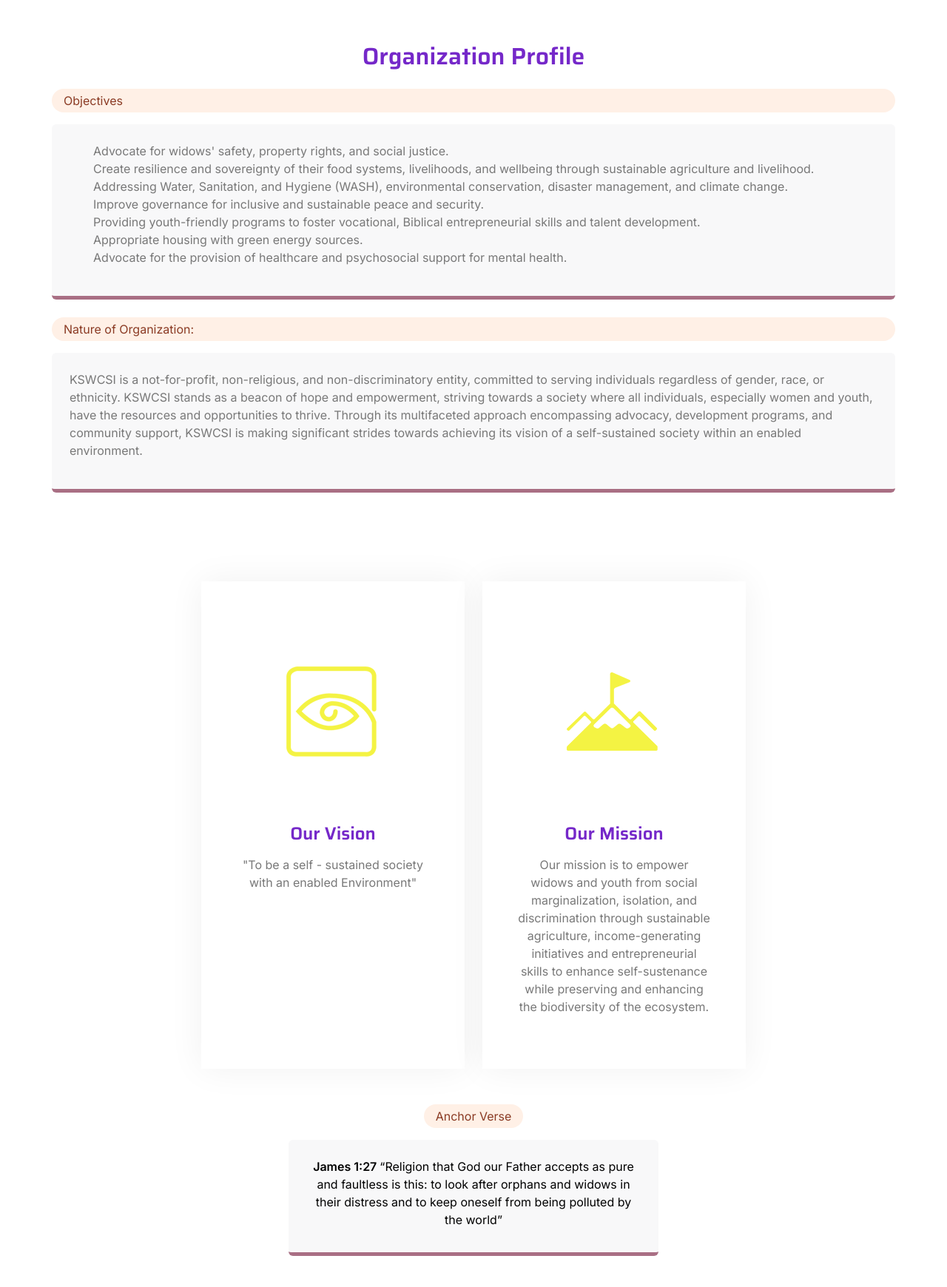
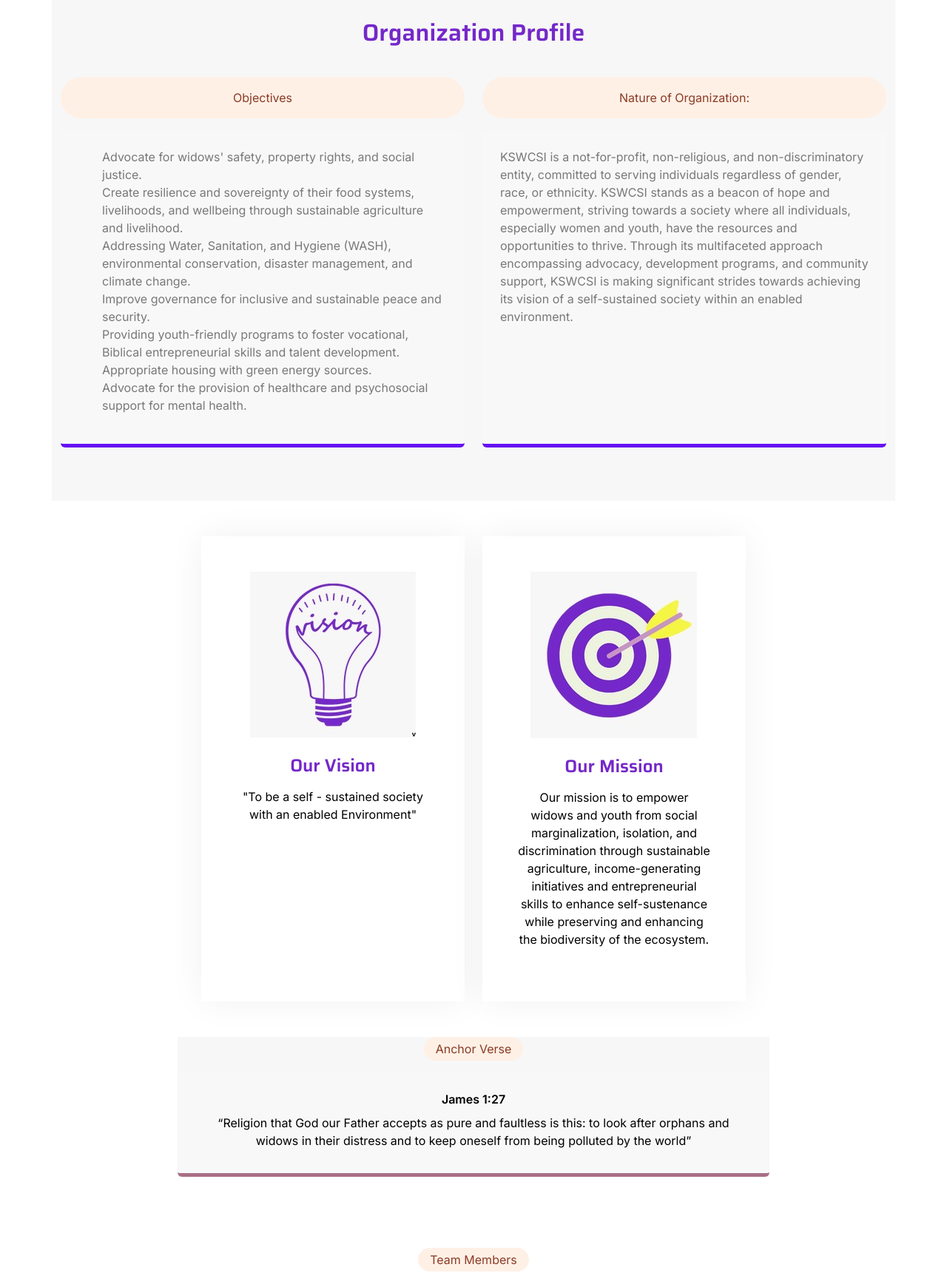
Before and after one commit to Ramjius/kamser, a plain HTML site: page about.html in a window 1280 px wide. Shown: the part 1060-2800 px from the top of the page at 74% size. Drawn offline with nearby package versions, Linux system fonts and the light colour scheme.

Commit message:
About Us, Org Profile  Updated Again

```diff
--- a/about.html
+++ b/about.html
@@ -107,20 +107,20 @@
                         <img class="position-absolute top-0 end-0 bg-white ps-2 pb-2" src="img/about-2.png" alt="" style="width: 200px; height: 200px;">
                     </div>
                 </div>
-                <div class="col-lg-6 wow fadeInUp" data-wow-delay="0.5s">
+                <div class="col-lg-6 wow fadeInUp" data-wow-delay="0.3s">
                     <div class="h-100">
                         <div class="text-center mx-auto mb-5 wow fadeInUp" data-wow-delay="0.1s" style="max-width: 500px;">
+                            <div class="yellow-bg border-bottom border-5 border-primary rounded p-4 mb-4">
                                 <div class="d-inline-block rounded-pill bg-secondary text-primary py-1 px-3 mb-3">Our core Values</div>
-                            <div class="bg-light border-bottom border-5 border-primary rounded p-4 mb-4">
-                                <ul class="about_lists">
+                                <ul class="about_lists two_columns">
                                     <li>Sustainability</li>
                                     <li>Integrity</li>
                                     <li>Respect</li>
                                     <li>Teamwork</li>
                                 </ul>
                             </div>
-                            <div class="bg-light border-bottom border-5 border-primary rounded p-4 mb-4">
-                                <div class="d-inline-block rounded-pill bg-secondary text-primary py-1 px-3 mb-3">Name and Location:</div>
+                            <div class="yellow-bg border-bottom border-5 border-primary rounded p-4 mb-4">
+                                <div class="d-inline-block rounded-pill bg-secondary text-primary py-1 px-3 mb-3">Name and Location</div>
                                 <p>
                                     KSWCSI, registered by the Ministry of Gender, Children and Social Development, is headquartered
                                     in Homabay County, specifically in Rachuonyo North Sub-County, Kendu-Bay Town. Correspondence
@@ -136,11 +136,14 @@
     <!-- About End -->
 
     <!-- Organization Profile Start -->
-    <div class="container py-5 wow fadeInUp" data-wow-delay="0.3s">
-        <h2 class="text-center mb-4">Organization Profile</h2>
-        <div class="row">
-            <div class="d-inline-block rounded-pill bg-secondary text-primary py-1 px-3 mb-3">Objectives</div>
-            <div class="bg-light border-bottom border-5 border-primary rounded p-4 mb-4">
+    <div class="container py-5 wow fadeInUp bg-grey" data-wow-delay="0.3s">
+        <h2 class="text-center py-3 mb-4">Organization Profile</h2>
+        <div class="newrow text-center">
+            <div class="d-inline-block rounded-pill bg-secondary text-primary py-3 px-3 mb-3">Objectives</div>
+            <div class="d-inline-block rounded-pill bg-secondary text-primary py-3 px-3 mb-3">Nature of Organization:</div>
+        </div>
+        <div class="newrow">
+            <div class="bg-light yellow-bg border-bottom border-5 border-primary2 rounded p-4 mb-4">
                 <ul class="about_lists">
                     <li>Advocate for widows' safety, property rights, and social justice.</li>
                     <li>Create resilience and sovereignty of their food systems, livelihoods, and wellbeing through sustainable agriculture and livelihood.</li>
@@ -151,8 +154,7 @@
                     <li>Advocate for the provision of healthcare and psychosocial support for mental health.</li>
                 </ul>
             </div>
-            <div class="d-inline-block rounded-pill bg-secondary text-primary py-1 px-3 mb-3">Nature of Organization:</div>
-            <div class="bg-light border-bottom border-5 border-primary rounded p-4 mb-4">
+            <div class="bg-light yellow-bg border-bottom border-5 border-primary2 rounded p-4 mb-4">
                 <p>
                     KSWCSI is a not-for-profit, non-religious, and non-discriminatory entity, committed to serving
                     individuals regardless of gender, race, or ethnicity. KSWCSI stands as a beacon of hope and
@@ -172,16 +174,16 @@
             <div class="row g-4 justify-content-center">
                 <div class="col-lg-4-2 col-md-6 wow fadeInUp" data-wow-delay="0.3s">
                     <div class="service-item bg-white text-center h-100 p-4 p-xl-5">
-                        <img class="img-fluid mb-4" src="img/icons/vision_yellow.png" alt="">
+                        <img class="img-fluid mb-4" src="img/icons/vision.jpg" alt="">
                         <h4 class="mb-3">Our Vision</h4>
-                        <p class="mb-4">"To be a self - sustained society with an enabled Environment"</p>
+                        <p class="text-dark mb-4">"To be a self - sustained society with an enabled Environment"</p>
                     </div>
                 </div>
                 <div class="col-lg-4-2 col-md-6 wow fadeInUp" data-wow-delay="0.1s">
                     <div class="service-item bg-white text-center h-100 p-4 p-xl-5">
-                        <img class="img-fluid mb-4" src="img/icons/mission_yellow.png" alt="">
+                        <img class="img-fluid mb-4" src="img/icons/mission.jpg" alt="">
                         <h4 class="mb-3">Our Mission</h4>
-                        <p class="mb-4">Our mission is to empower widows and youth from social marginalization,
+                        <p class="text-dark mb-4">Our mission is to empower widows and youth from social marginalization,
                             isolation, and discrimination through sustainable agriculture, income-generating
                             initiatives and entrepreneurial skills to enhance self-sustenance while preserving
                             and enhancing the biodiversity of the ecosystem.</p>
@@ -196,10 +198,11 @@
 
     <!-- Anchor Verse Start -->
 
-    <div class="text-center mx-auto mb-5 wow fadeInUp" data-wow-delay="0.1s" style="max-width: 500px;">
+    <div class="text-center mx-auto mb-5 wow fadeInUp bg-grey" data-wow-delay="0.1s" style="max-width: 800px;">
         <div class="d-inline-block rounded-pill bg-secondary text-primary py-1 px-3 mb-3">Anchor Verse</div>
-        <div class="bg-light border-bottom border-5 border-primary rounded p-4 mb-4">
-            <p class="text-dark mb-2"><strong>James 1:27 </strong>“Religion that God our Father accepts as pure
+        <div class="bg-light border-bottom border-5 border-primary rounded p-4 mb-3">
+            <p class="text-dark mb-2"><strong>James 1:27 </strong></p>
+            <p class="text-dark mb-2">“Religion that God our Father accepts as pure
                 and faultless is this: to look after orphans and widows in their distress and to keep oneself
                 from being polluted by the world”
             </p>
@@ -315,10 +318,10 @@
 
         <!-- Advisors Start -->
 
-        <div class="text-center mx-auto mb-5 wow fadeInUp" data-wow-delay="0.1s" style="max-width: 500px;">
+        <div class="text-center mx-auto mb-5 wow fadeInUp" data-wow-delay="0.1s" style="max-width: 800px;">
             <div class="d-inline-block rounded-pill bg-secondary text-primary py-1 px-3 mb-3">Advisors</div>
-            <div class="bg-light border-bottom border-5 border-primary rounded p-4 mb-4">
-                <ul class="about_lists">
+            <div class="bg-light border-bottom border-5 border-primary2 rounded p-4 mb-4">
+                <ul class="text-dark about_lists two_columns">
                     <li>Brian Stevenson</li>
                     <li>Judy Owidi</li>
                     <li>Kevin Onyango</li>
--- a/css/style.css
+++ b/css/style.css
@@ -275,10 +275,62 @@
     color: var(--dark);
     border-color: var(--dark);
 }
-/*ABOUT LISTS*/
+/*ABOUT LISTS Start*/
 .about_lists {
     list-style-type: none;
 }
+
+.two_columns {
+    column-count: 2;
+}
+/*ABOUT LISTS End*/
+
+/**BG SECTIONS START**/
+.bg-grey {
+    background-color:#F7F7F7;
+}
+
+/**BG SECTIONS END**/
+
+/**NEW ROW START**/
+.newrow {
+    --bs-gutter-x: 1.5rem;
+    --bs-gutter-y: 1.5rem; /* Optional: set vertical gutter if needed */
+    display: flex;
+    justify-content: space-around;
+    flex-wrap: wrap;
+    margin-top: calc(var(--bs-gutter-y) * -1);
+    margin-right: calc(var(--bs-gutter-x) / -2);
+    margin-left: calc(var(--bs-gutter-x) / -2);
+}
+
+.newrow > div {
+    width: calc(50% - var(--bs-gutter-x)); /* Adjust width to account for gutter */
+    box-sizing: border-box;
+    padding: 2rem; /* Optional: adjust padding */
+    margin: var(--bs-gutter-y) calc(var(--bs-gutter-x) / 2); /* Add horizontal and vertical margins */
+}
+
+/* Media query for smaller screens */
+@media (max-width: 768px) {
+    .newrow > div {
+        width: 100%; /* Full width on smaller screens */
+        margin: var(--bs-gutter-y) 0; /* Remove horizontal margins */
+    }
+}
+/**NEW ROW END**/
+
+/**ZOOM Start**/
+
+  .yellow-bg:hover{
+    background-color: rgba(245, 245, 69, 0.5);;
+    color: #7528c9;
+    -ms-transform: scale(1.05); /* IE 9 */
+    -webkit-transform: scale(1.05); /* Safari 3-8 */
+    transform: scale(1.05);
+  }
+
+/**ZOOM End**/
 
 /*** Team ***/
 .team-item img {
```
Also changed, not shown: projects.html (+2 -2 lines), css/bootstrap.min.css, img/icons/mission.jpg (added), img/icons/vision.jpg (added). Lines whose indentation alone changed are shown as unchanged.
